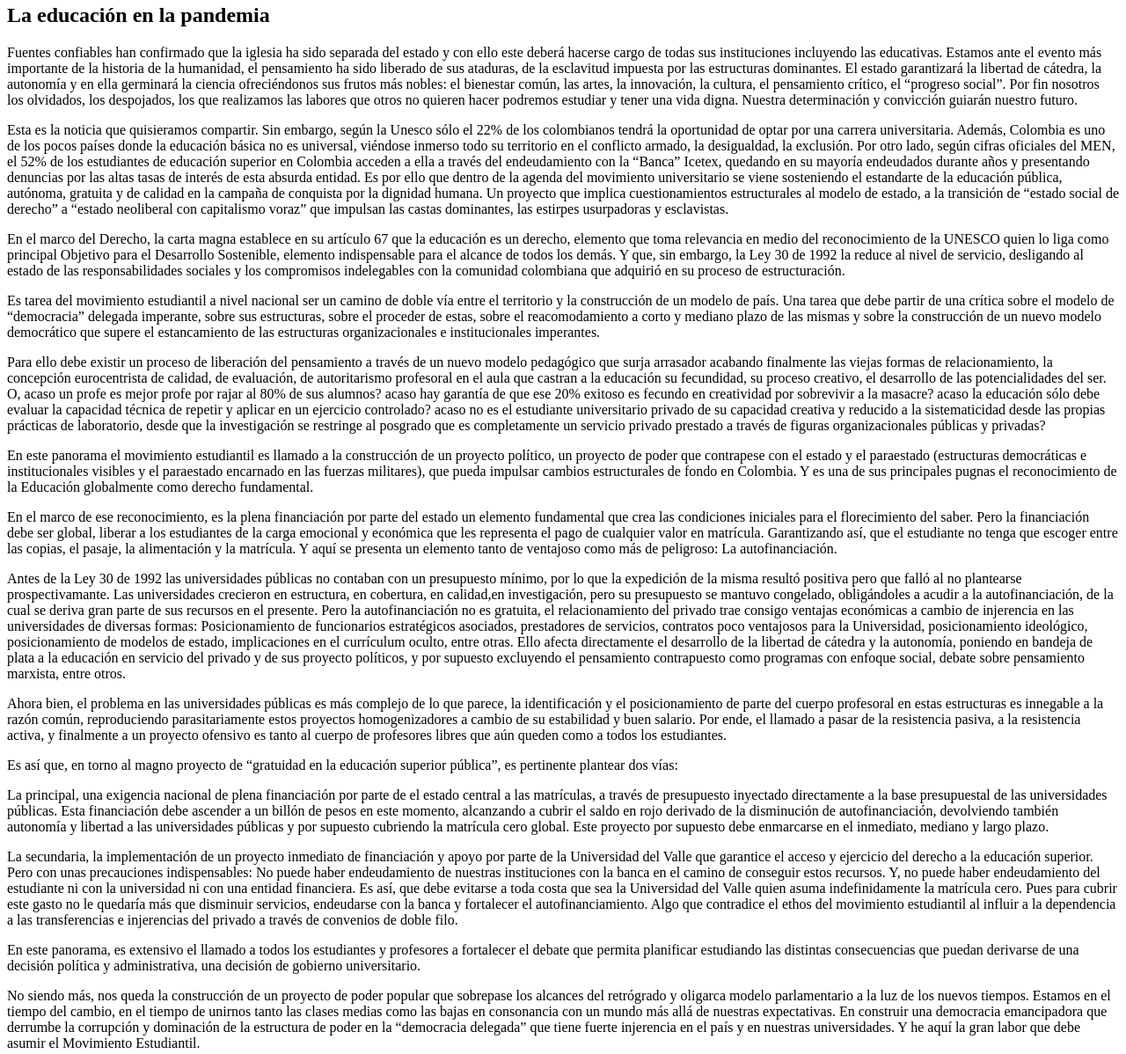
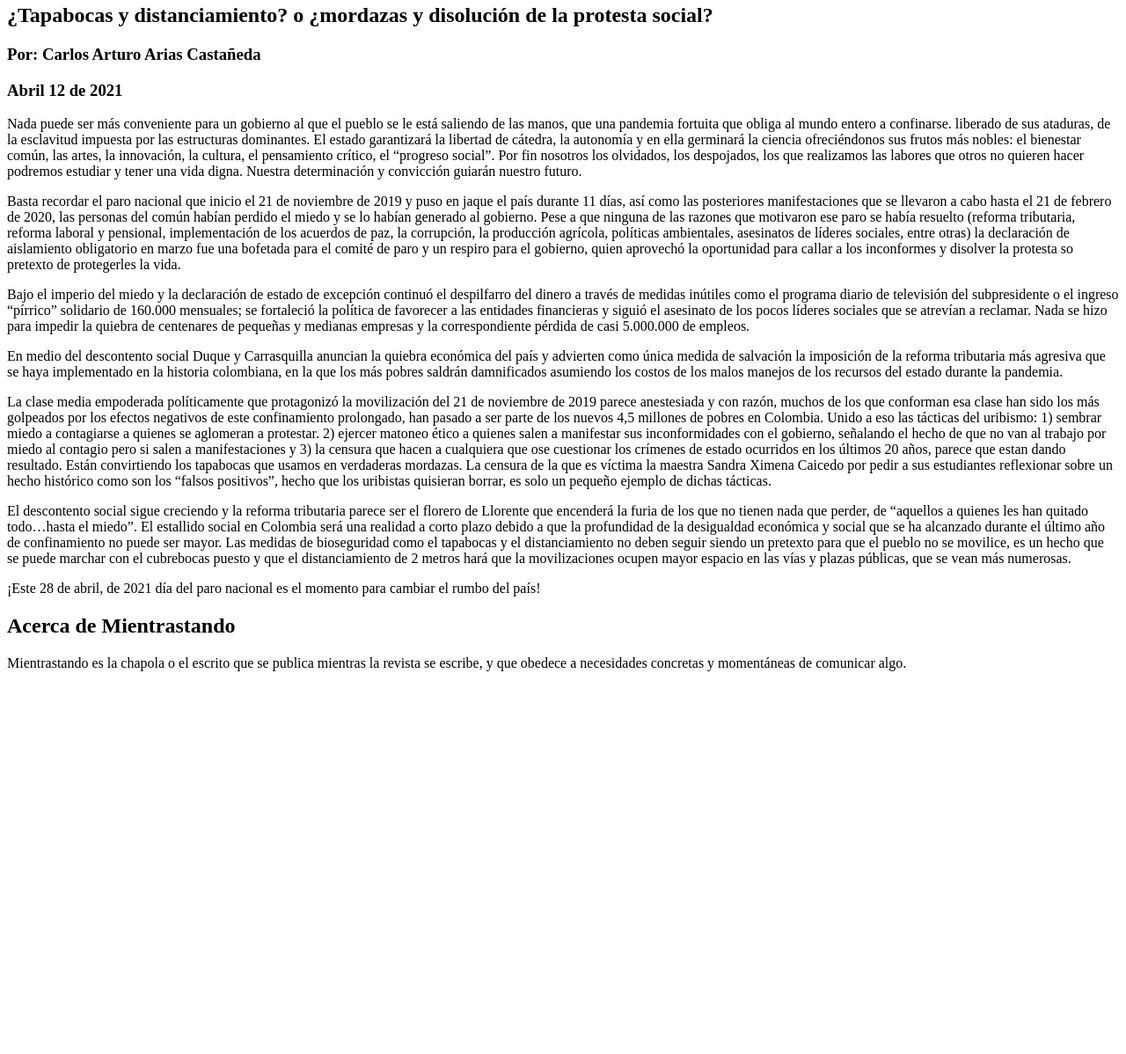
Before and after one commit to chrisgav23/contrastes, a plain HTML site: page mientrastando.html in a window 1280 px wide. Shown: the part 76-1274 px from the top of the page at 88% size. After the commit the page ends 855 px from the top, so only its background shows below. Drawn offline with Linux system fonts and the light colour scheme.

Commit message:
Nuevo mientrastando

```diff
--- a/css/estilos.css
+++ b/css/estilos.css
@@ -51,7 +51,9 @@ nav li{
 
 
 }
-
+ul{
+	list-style:none;
+}
 nav{
 background-color:red;
 margin-left:10%;
--- a/mientrastando.html
+++ b/mientrastando.html
@@ -7,41 +7,21 @@
 <body>
 <h1>Mientrastando</h1>
 <SECTION>
-	<h2>La educación en la pandemia</h2>
+	<h2>¿Tapabocas y distanciamiento? o ¿mordazas y disolución de la protesta social?</h2>
+	<h3>Por: Carlos Arturo Arias Castañeda</h3>
+	<h3>Abril 12 de 2021</h3>
 	<article>
 
-		<p>Fuentes confiables han confirmado que la iglesia ha sido separada del estado y con ello este deberá hacerse cargo de todas sus instituciones incluyendo las educativas.
-Estamos ante el evento más importante de la historia de la humanidad, el pensamiento ha sido liberado de sus ataduras, de la esclavitud impuesta por las estructuras dominantes. El estado garantizará la libertad de cátedra, la autonomía y en ella germinará la ciencia ofreciéndonos sus frutos más nobles: el bienestar común, las artes, la innovación, la cultura, el pensamiento crítico, el “progreso social”. Por fin nosotros los olvidados, los despojados, los que realizamos las labores que otros no quieren hacer podremos estudiar y tener una vida digna. Nuestra determinación y convicción guiarán nuestro futuro.
+		<p>Nada puede ser más conveniente para un gobierno al que el pueblo se le está saliendo de las manos, que una pandemia fortuita que obliga al mundo entero a confinarse. liberado de sus ataduras, de la esclavitud impuesta por las estructuras dominantes. El estado garantizará la libertad de cátedra, la autonomía y en ella germinará la ciencia ofreciéndonos sus frutos más nobles: el bienestar común, las artes, la innovación, la cultura, el pensamiento crítico, el “progreso social”. Por fin nosotros los olvidados, los despojados, los que realizamos las labores que otros no quieren hacer podremos estudiar y tener una vida digna. Nuestra determinación y convicción guiarán nuestro futuro.
+		</p>
+		<p>Basta recordar el paro nacional que inicio el 21 de noviembre de 2019 y puso en jaque el país durante 11 días, así como las posteriores manifestaciones que se llevaron a cabo hasta el 21 de febrero de 2020, las personas del común habían perdido el miedo y se lo habían generado  al gobierno. Pese a que ninguna de las razones que motivaron ese paro se había resuelto (reforma tributaria, reforma laboral y pensional, implementación de los acuerdos de paz, la corrupción, la producción agrícola, políticas ambientales, asesinatos de líderes sociales, entre otras) la declaración de aislamiento obligatorio en marzo fue una bofetada para el comité de paro y un respiro para el gobierno, quien aprovechó la oportunidad para callar a los inconformes y disolver la protesta so pretexto de protegerles la vida.
+		</p>
+		<p> Bajo el imperio del miedo y la declaración de estado de excepción continuó   el despilfarro del dinero a través de medidas inútiles como el programa diario de televisión del subpresidente o el ingreso “pírrico” solidario de 160.000 mensuales; se fortaleció la política de favorecer a las entidades financieras y siguió el asesinato de los pocos líderes sociales que se atrevían a reclamar. Nada se hizo para impedir la quiebra de centenares de pequeñas y medianas empresas y la correspondiente pérdida de casi 5.000.000 de empleos. </p>
+		<p>En medio del descontento social Duque y Carrasquilla anuncian la quiebra económica del país y advierten como única medida de salvación la imposición de la reforma tributaria más agresiva que se haya implementado en la historia colombiana,  en la que los más pobres saldrán damnificados asumiendo los costos de los malos manejos de los recursos del estado durante la pandemia.</p>
+		<p>La clase media empoderada políticamente que protagonizó la movilización del 21 de noviembre de 2019 parece anestesiada y con razón, muchos de los que conforman esa clase  han sido los más golpeados por los efectos negativos de este confinamiento prolongado, han pasado a ser parte de los nuevos 4,5 millones de pobres en Colombia. Unido a eso las tácticas del uribismo: 1) sembrar miedo a contagiarse a quienes se aglomeran a protestar. 2)  ejercer matoneo ético a quienes salen a manifestar sus inconformidades con el gobierno, señalando el hecho de que no van al trabajo por miedo al contagio pero si salen a manifestaciones y 3)  la censura que hacen a cualquiera que ose cuestionar los crímenes de estado ocurridos en los últimos 20 años, parece que estan dando resultado. Están convirtiendo los tapabocas que usamos en verdaderas mordazas. La censura de la que es víctima la maestra Sandra Ximena Caicedo por pedir a sus estudiantes  reflexionar sobre un hecho histórico como son los “falsos positivos”, hecho que los uribistas quisieran borrar, es solo un pequeño ejemplo de dichas tácticas.</p>
+		<p>El descontento social sigue creciendo y la reforma tributaria parece ser  el florero de Llorente que encenderá la furia de los que no tienen nada que perder, de “aquellos a quienes les han quitado todo…hasta el miedo”.  El estallido social en Colombia será una realidad a corto plazo debido a que la profundidad de la desigualdad económica y social  que se ha alcanzado durante el último año de confinamiento no puede ser mayor. Las medidas de bioseguridad como el tapabocas y el distanciamiento no deben seguir siendo un pretexto para que el pueblo no se movilice, es un hecho que se puede marchar con el cubrebocas puesto y que el distanciamiento de 2 metros hará que la movilizaciones ocupen mayor espacio en las vías y plazas públicas, que  se vean más numerosas.</p>
+		<p>¡Este 28 de abril, de 2021 día del paro nacional es el momento para cambiar el rumbo del país!</p>
 
-
-<p>Esta es la noticia que quisieramos compartir. Sin embargo, según la Unesco sólo el 22% de los colombianos tendrá la oportunidad de optar por una carrera universitaria. Además, Colombia es uno de los pocos países donde la educación básica no es universal, viéndose inmerso todo su territorio en el conflicto armado, la desigualdad, la exclusión. Por otro lado, según cifras oficiales del MEN, el 52% de los estudiantes de educación superior en Colombia acceden a ella a través del endeudamiento con la “Banca” Icetex, quedando en su mayoría endeudados durante años y presentando denuncias por las altas tasas de interés de esta absurda entidad.
-
-Es por ello que dentro de la agenda del movimiento universitario se viene sosteniendo el estandarte de la educación pública, autónoma, gratuita y de calidad en la campaña de conquista por la dignidad humana. Un proyecto que implica cuestionamientos estructurales al modelo de estado, a la transición de “estado social de derecho” a “estado neoliberal con capitalismo voraz” que impulsan las castas dominantes, las estirpes usurpadoras y esclavistas.
-
-<p>En el marco del Derecho, la carta magna establece en su artículo 67 que la educación es un derecho, elemento que toma relevancia en medio del reconocimiento de la UNESCO quien lo liga como principal Objetivo para el Desarrollo Sostenible, elemento indispensable para el alcance de todos los demás. Y que, sin embargo, la Ley 30 de 1992 la reduce al nivel de servicio, desligando al estado de las responsabilidades sociales y los compromisos indelegables con la comunidad colombiana que adquirió en su proceso de estructuración.</p>
-
-<p>Es tarea del movimiento estudiantil a nivel nacional ser un camino de doble vía entre el territorio y la construcción de un modelo de país. Una tarea que debe partir de una crítica sobre el modelo de “democracia” delegada imperante, sobre sus estructuras, sobre el proceder de estas, sobre el reacomodamiento a corto y mediano plazo de las mismas y sobre la construcción de un nuevo modelo democrático que supere el estancamiento de las estructuras organizacionales e institucionales imperantes.
-
-<p>Para ello debe existir un proceso de liberación del pensamiento a través de un nuevo modelo pedagógico que surja arrasador acabando finalmente las viejas formas de relacionamiento, la concepción eurocentrista de calidad, de evaluación, de autoritarismo profesoral en el aula que castran a la educación su fecundidad, su proceso creativo, el desarrollo de las potencialidades del ser. O, acaso un profe es mejor profe por rajar al 80% de sus alumnos? acaso hay garantía de que ese 20% exitoso es fecundo en creatividad por sobrevivir a la masacre? acaso la educación sólo debe evaluar la capacidad técnica de repetir y aplicar en un ejercicio controlado? acaso no es el estudiante universitario privado de su capacidad creativa y reducido a la sistematicidad desde las propias prácticas de laboratorio, desde que la investigación se restringe al posgrado que es completamente un servicio privado prestado a través de figuras organizacionales públicas y privadas?</p>
-
-<p>En este panorama el movimiento estudiantil es llamado a la construcción de un proyecto político, un proyecto de poder que contrapese con el estado y el paraestado (estructuras democráticas  e institucionales visibles y el paraestado encarnado en las fuerzas militares), que pueda impulsar cambios estructurales de fondo en Colombia. Y es una de sus principales pugnas el reconocimiento de la Educación globalmente como derecho fundamental.</p>
-
-<p>En el marco de ese reconocimiento, es la plena financiación por parte del estado un elemento fundamental que crea las condiciones iniciales para el florecimiento del saber. Pero la financiación debe ser global, liberar a los estudiantes de la carga emocional y económica que les representa el pago de cualquier valor en matrícula. Garantizando así, que el estudiante no tenga que escoger entre las copias, el pasaje, la alimentación y la matrícula. Y aquí se presenta un elemento tanto de ventajoso como más de peligroso: La autofinanciación.</p>
-
-<p>Antes de la Ley 30 de 1992 las universidades públicas no contaban con un presupuesto mínimo, por lo que la expedición de la misma resultó positiva pero que falló al no plantearse prospectivamante. Las universidades crecieron en estructura, en cobertura, en calidad,en investigación, pero su presupuesto se mantuvo congelado, obligándoles a acudir a la autofinanciación, de la cual se deriva gran parte de sus recursos en el presente. Pero la autofinanciación no es gratuita, el relacionamiento del privado trae consigo ventajas económicas a cambio de injerencia en las universidades de diversas formas: Posicionamiento de funcionarios estratégicos asociados, prestadores de servicios, contratos poco ventajosos para la Universidad, posicionamiento ideológico, posicionamiento de modelos de estado, implicaciones en el currículum oculto, entre otras. Ello afecta directamente el desarrollo de la libertad de cátedra y la autonomía, poniendo en bandeja de plata a la educación en servicio del privado y de sus proyecto políticos, y por supuesto excluyendo el pensamiento contrapuesto como programas con enfoque social, debate sobre pensamiento marxista, entre otros.</p>
-
-<p>Ahora bien, el problema en las universidades públicas es más complejo de lo que parece, la identificación y el posicionamiento de parte del cuerpo profesoral en estas estructuras es innegable a la razón común, reproduciendo parasitariamente estos proyectos homogenizadores a cambio de su estabilidad y buen salario. Por ende, el llamado a pasar de la resistencia pasiva, a la resistencia activa, y finalmente a un proyecto ofensivo es tanto al cuerpo de profesores libres que aún queden como a todos los estudiantes.</p>
-
-<p>Es así que, en torno al magno proyecto de “gratuidad en la educación superior pública”, es pertinente plantear dos vías:</p>
-
-<p>La principal, una exigencia nacional de plena financiación por parte de el estado central a las matrículas, a través de presupuesto inyectado directamente a la base presupuestal de las universidades públicas. Esta financiación debe ascender a un billón de pesos en este momento, alcanzando a cubrir el saldo en rojo derivado de la disminución de autofinanciación,  devolviendo también autonomía y libertad a las universidades públicas y por supuesto cubriendo la matrícula cero global. Este proyecto por supuesto debe enmarcarse en el inmediato, mediano y largo plazo.</p>
-
-<p>La secundaria, la implementación de un proyecto inmediato de financiación y apoyo por parte de la Universidad del Valle que garantice el acceso y ejercicio del derecho a la educación superior. Pero con unas precauciones indispensables: No puede haber endeudamiento de nuestras instituciones con la banca en el camino de conseguir estos recursos. Y, no puede haber endeudamiento del estudiante ni con la universidad ni con una entidad financiera. Es así, que debe evitarse a toda costa que sea la Universidad del Valle quien asuma indefinidamente la matrícula cero. Pues para cubrir este gasto no le quedaría más que disminuir servicios, endeudarse con la banca y fortalecer el autofinanciamiento. Algo que contradice el ethos del movimiento estudiantil al influir a la dependencia a las transferencias e injerencias del privado a través de convenios de doble filo.</p>
-
-<p>En este panorama, es extensivo el llamado a todos los estudiantes y profesores a fortalecer el debate que permita planificar estudiando las distintas consecuencias que puedan derivarse de una decisión política y administrativa, una decisión de gobierno universitario. </p>
-
-<p>No siendo más, nos queda la construcción de un proyecto de poder popular que sobrepase los alcances del retrógrado y oligarca modelo parlamentario a la luz de los nuevos tiempos. Estamos en el tiempo del cambio, en el tiempo de unirnos tanto las clases medias como las bajas en consonancia con un mundo más allá de nuestras expectativas. En construir  una democracia emancipadora que derrumbe la corrupción y dominación de la estructura de poder en la “democracia delegada” que tiene fuerte injerencia en el país y en nuestras universidades. Y he aquí la gran labor que debe asumir el Movimiento Estudiantil.
-</p>
 	</article>
 	<aside>
 	<h2>Acerca de Mientrastando</h2>
```
